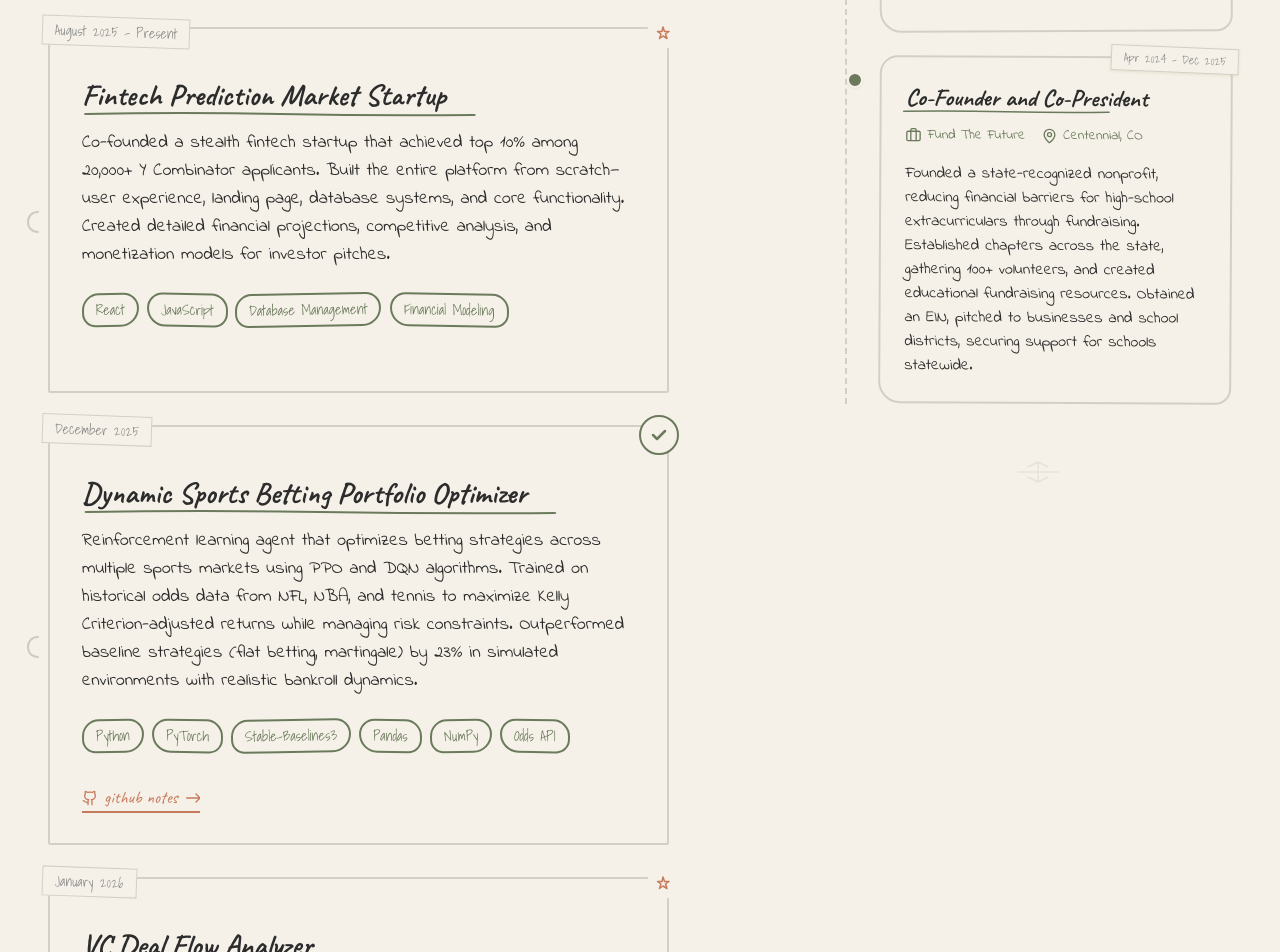
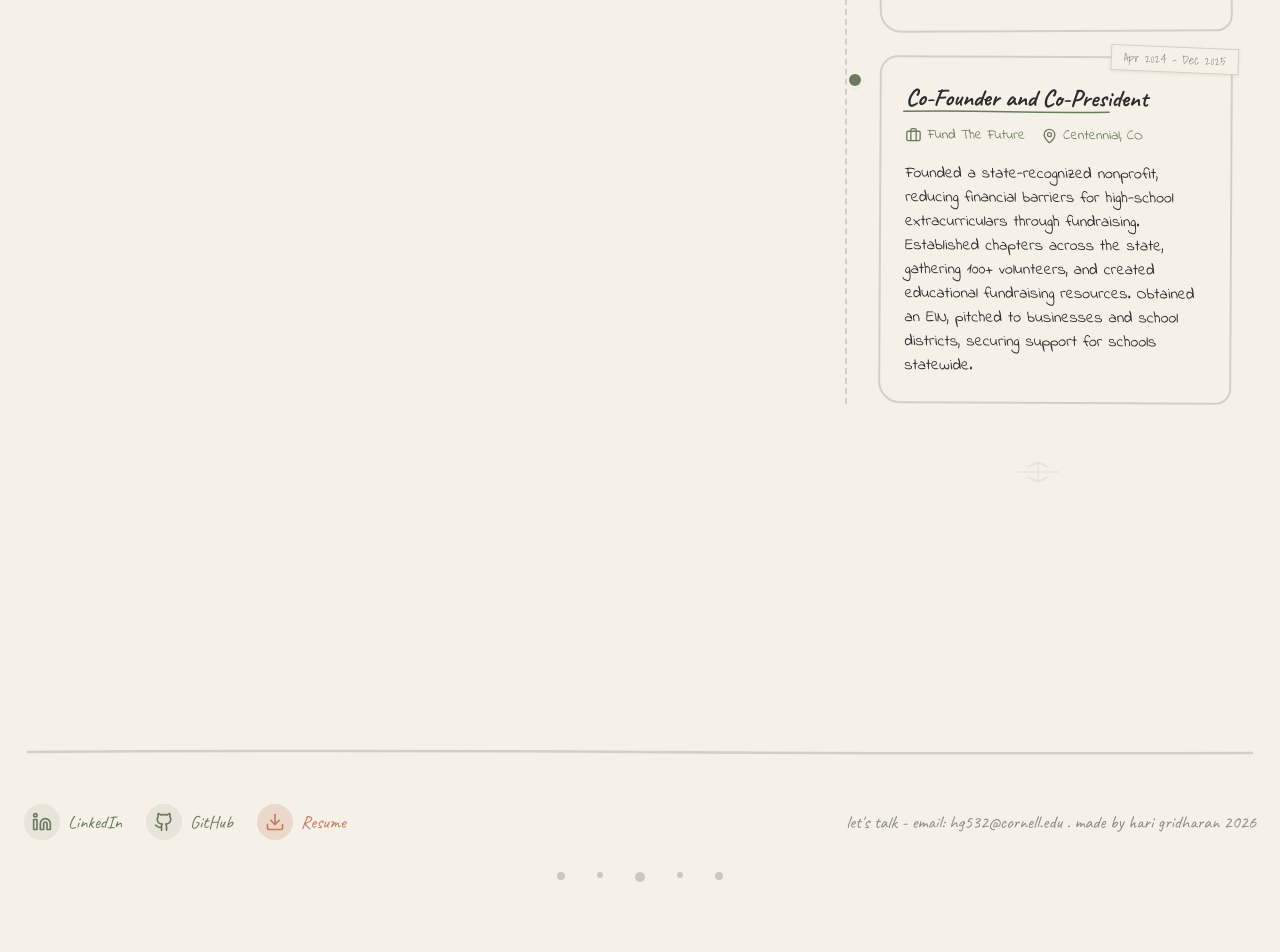
Before and after one commit to hgridharan999/personal_site, a React (Vite) app: page / in a window 1280 px wide. Shown: the part 2480-3432 px from the top of the page. Built offline with nearby package versions, Linux system fonts and the light colour scheme.

Commit message:
removed redundant projects

```diff
--- a/src/components/Projects.jsx
+++ b/src/components/Projects.jsx
@@ -31,38 +31,6 @@ const projectsData = [
     liveUrl: null,
     githubUrl: null,
     internalUrl: "/trailsense",
-  },
-  {
-    date: "August 2025 - Present",
-    title: "Fintech Prediction Market Startup",
-    description: "Co-founded a stealth fintech startup that achieved top 10% among 20,000+ Y Combinator applicants. Built the entire platform from scratch—user experience, landing page, database systems, and core functionality. Created detailed financial projections, competitive analysis, and monetization models for investor pitches.",
-    tech: ["React", "JavaScript", "Database Management", "Financial Modeling"],
-    liveUrl: null,
-    githubUrl: null,
-  },
-  {
-    date: "December 2025",
-    title: "Dynamic Sports Betting Portfolio Optimizer",
-    description: "Reinforcement learning agent that optimizes betting strategies across multiple sports markets using PPO and DQN algorithms. Trained on historical odds data from NFL, NBA, and tennis to maximize Kelly Criterion-adjusted returns while managing risk constraints. Outperformed baseline strategies (flat betting, martingale) by 23% in simulated environments with realistic bankroll dynamics.",
-    tech: ["Python", "PyTorch", "Stable-Baselines3", "Pandas", "NumPy", "Odds API"],
-    liveUrl: null,
-    githubUrl: "https://github.com/hgridharan999",
-  },
-  {
-    date: "January 2026",
-    title: "VC Deal Flow Analyzer",
-    description: "NLP system that analyzes startup pitch decks and predicts funding success for venture capital firms. Fine-tuned LLaMA 3.1 on 800+ pitch decks to extract key metrics (market size, traction, team background) and built binary classifier achieving 78% accuracy on funding prediction. Implemented RAG pipeline to generate comparative feedback against successful historical pitches in similar sectors.",
-    tech: ["Python", "LangChain", "LLaMA 3.1", "ChromaDB", "FastAPI", "scikit-learn"],
-    liveUrl: null,
-    githubUrl: "https://github.com/hgridharan999",
-  },
-  {
-    date: "December 2025 - January 2026",
-    title: "Rice Yield Prediction System for Tamil Nadu",
-    description: "Satellite-based crop forecasting system that predicts rice harvests 60 days before harvest using multi-temporal remote sensing data. Processed 500GB+ of Sentinel-1/2 imagery via Google Earth Engine, achieving R²=0.85 and 10% error rate across 400,000+ hectares. Deployed full-stack application with FastAPI backend, PostgreSQL/PostGIS for geospatial queries, and interactive Mapbox frontend for agricultural stakeholders.",
-    tech: ["Python", "TensorFlow", "XGBoost", "Google Earth Engine", "FastAPI", "PostgreSQL", "PostGIS", "React", "Mapbox"],
-    liveUrl: null,
-    githubUrl: "https://github.com/hgridharan999",
   }
 ];
 
```
